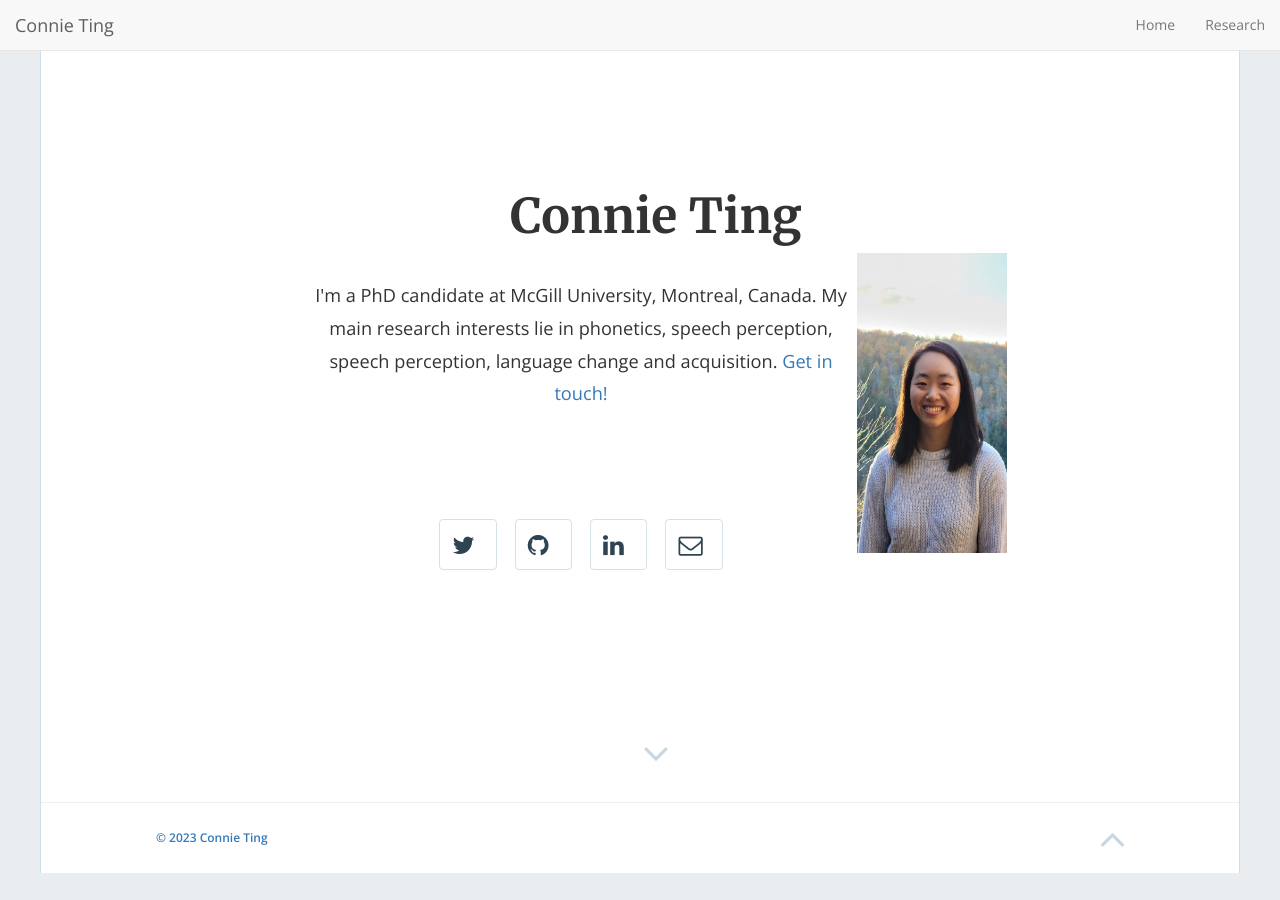
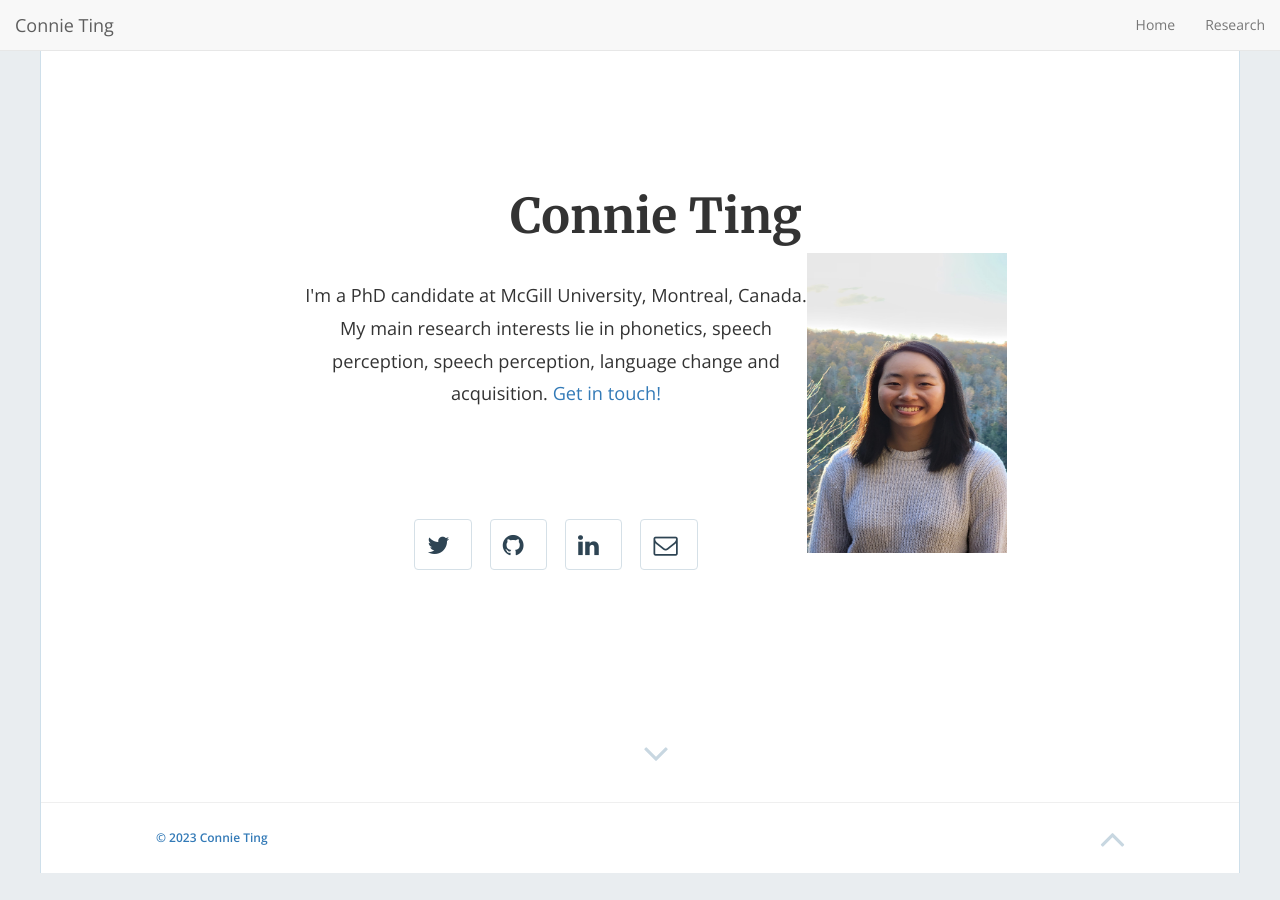
Before and after one commit to connieting/connieting.github.io, a Jekyll site: the page built from index.html, in a window 1280 px wide. Built offline with Jekyll 4.4.1, drawn with Linux system fonts in a browser that asks for light colours; nearby versions of some CDN libraries.

Commit message:
Update home-hero.html
wider img

```diff
--- a/_includes/home-hero.html
+++ b/_includes/home-hero.html
@@ -13,7 +13,7 @@
           {% endif %}
 
           <div class="image">
-          <img src="/imgs/me_photo.jpeg" style="float:right;width:150px;height:300px;">
+          <img src="/imgs/me_photo.jpeg" style="float:right;width:200px;height:300px;">
           </div>
 
           {% if site.description != '' or site.enable_contact == true %}
```
